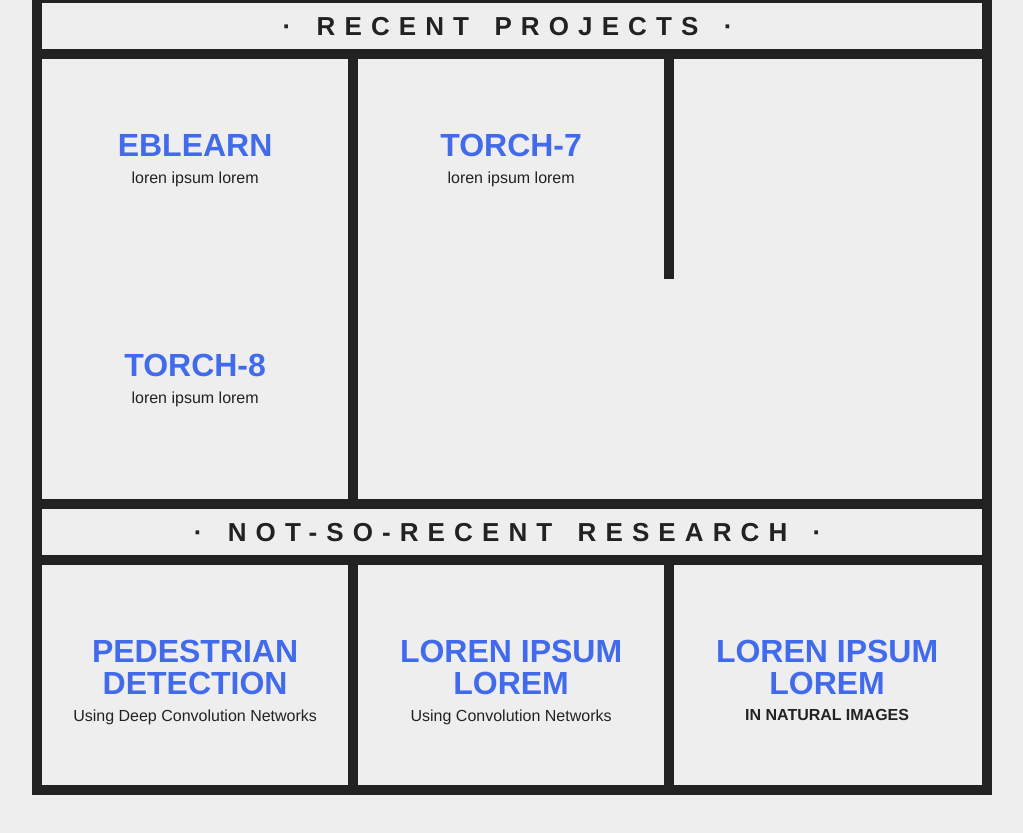
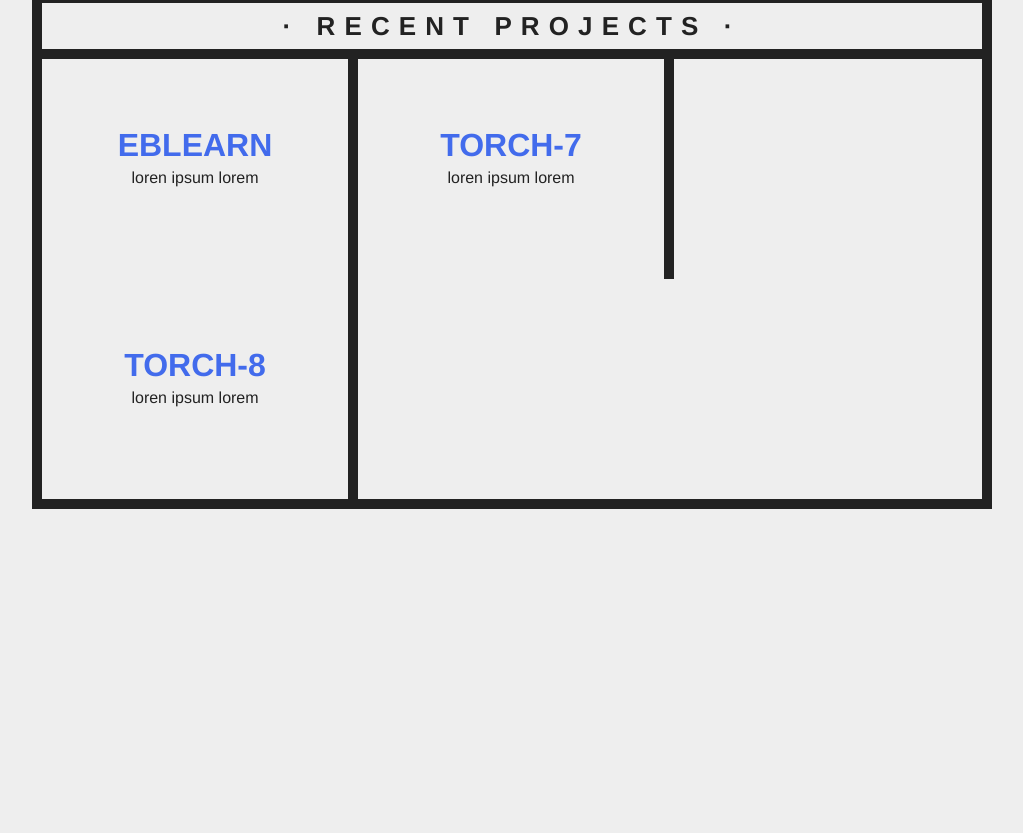
Before and after one commit to abdulrahim46/abdulrahim46.github.io, a plain HTML site: page index.html in a window 1280 px wide. Shown: the part 703-1536 px from the top of the page, without its empty margins (128-1151 px from the left). After the commit the page ends 1292 px from the top, so only its background shows below. Drawn offline with Linux system fonts and the light colour scheme.

Commit message:
ohhhohohohohoh
okay

```diff
--- a/index.html
+++ b/index.html
@@ -131,7 +131,7 @@
       </section>
       <section class="projects">
         <h2>Recent Projects</h2>
-	<div class="project ###">
+      	<div class="project ###">
           <h3><a href="#">EBLearn</a></h3>
           <p>loren ipsum lorem</p>
         </div>
@@ -139,12 +139,12 @@
           <h3><a href="#">Torch-7</a></h3>
           <p>loren ipsum lorem</p>
         </div>
-	<div class="project ###">
+	     <div class="project ###">
           <h3><a href="#">torch-8</a></h3>
           <p>loren ipsum lorem</p>
         </div>
       </section>
-      <section class="projects">
+      <!-- <section class="projects">
 	<h2>Not-so-recent Research</h2>
 	<div class="project pedestrian">
           <h3><a href="#">Pedestrian Detection</a></h3>
@@ -159,7 +159,7 @@
           <p></p>
         </div>
 
-      </section>
+      </section> -->
 
     </div>
 
```
